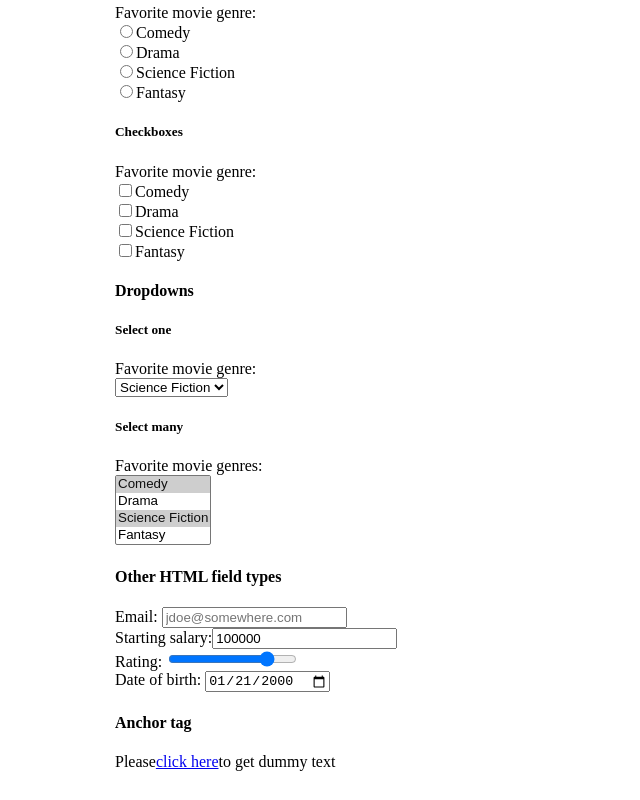
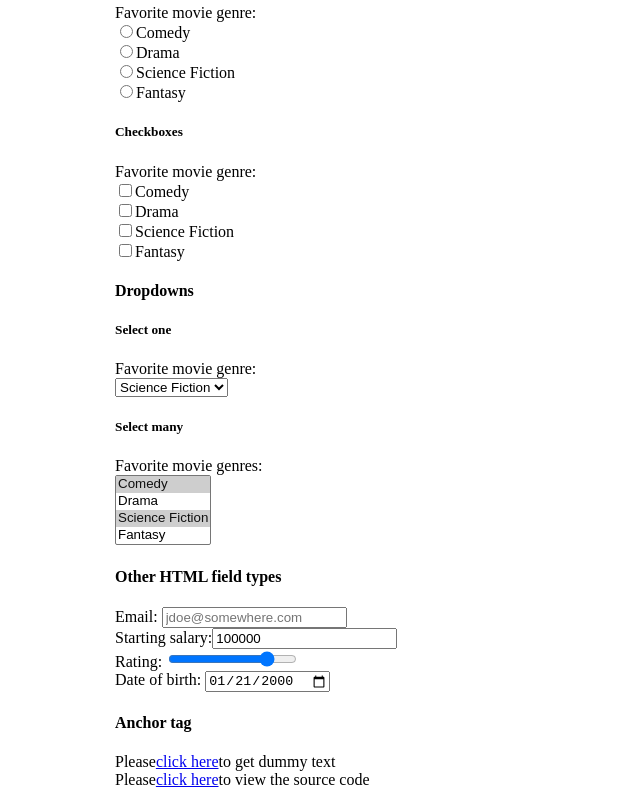
Before and after one commit to vildzi/cs4550a1, a Next.js app: page /labs/lab1 in a window 1280 px wide. Shown: the part 2662-3462 px from the top of the page, without its empty margins (0-640 px from the left). Built offline with nearby package versions, Linux system fonts and the light colour scheme.

Commit message:
add source code link

```diff
--- a/app/labs/lab1/page.tsx
+++ b/app/labs/lab1/page.tsx
@@ -263,6 +263,10 @@ export default function Lab1() {
         Please
         <a href="https://www.lipsum.com" id="wd-lipsum">click here</a>
         to get dummy text<br />
+
+        Please
+        <a href="https://github.com/vildzi/cs4550a1" id="wd-lipsum">click here</a>
+        to view the source code<br />
       </div>
     </div>
   );
```
